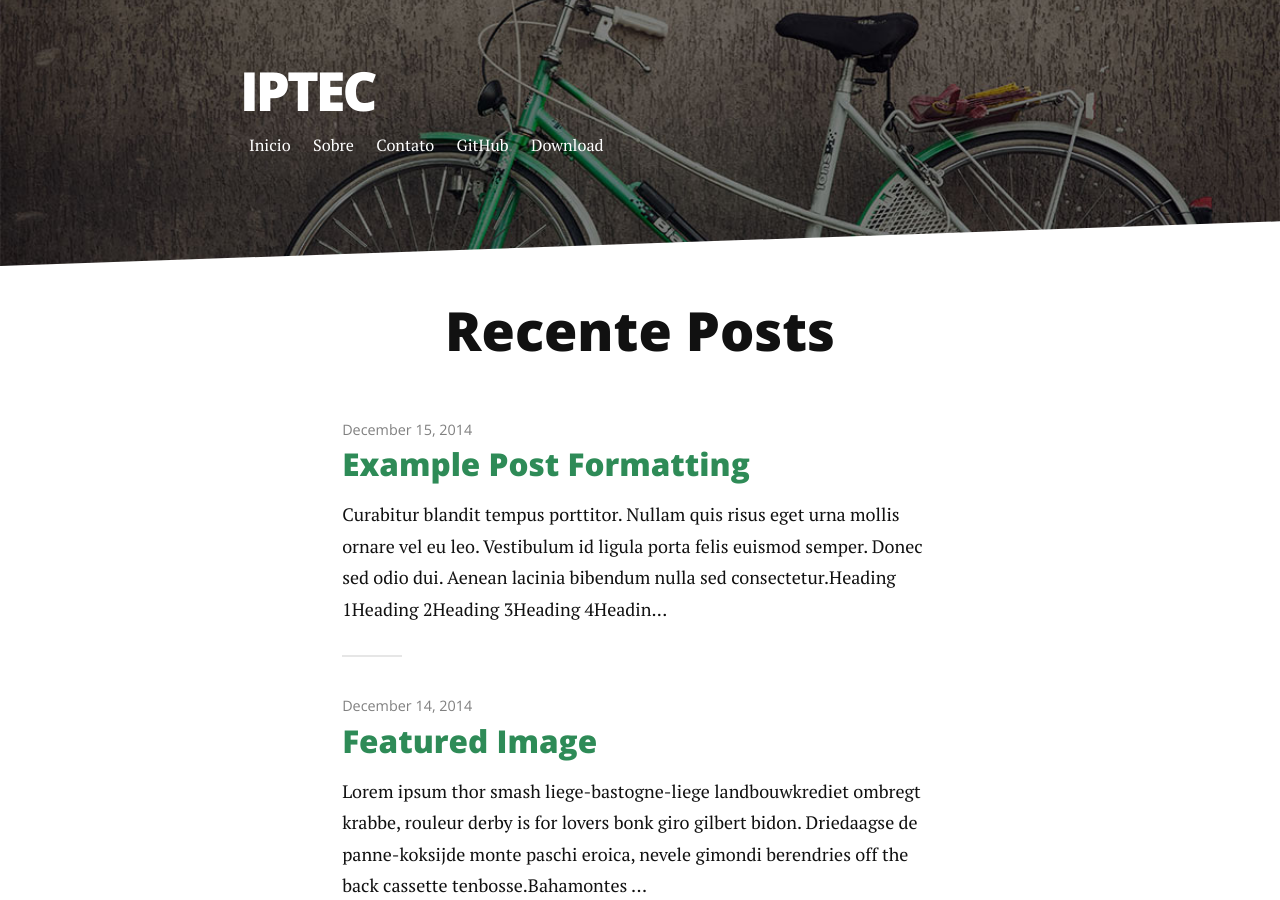
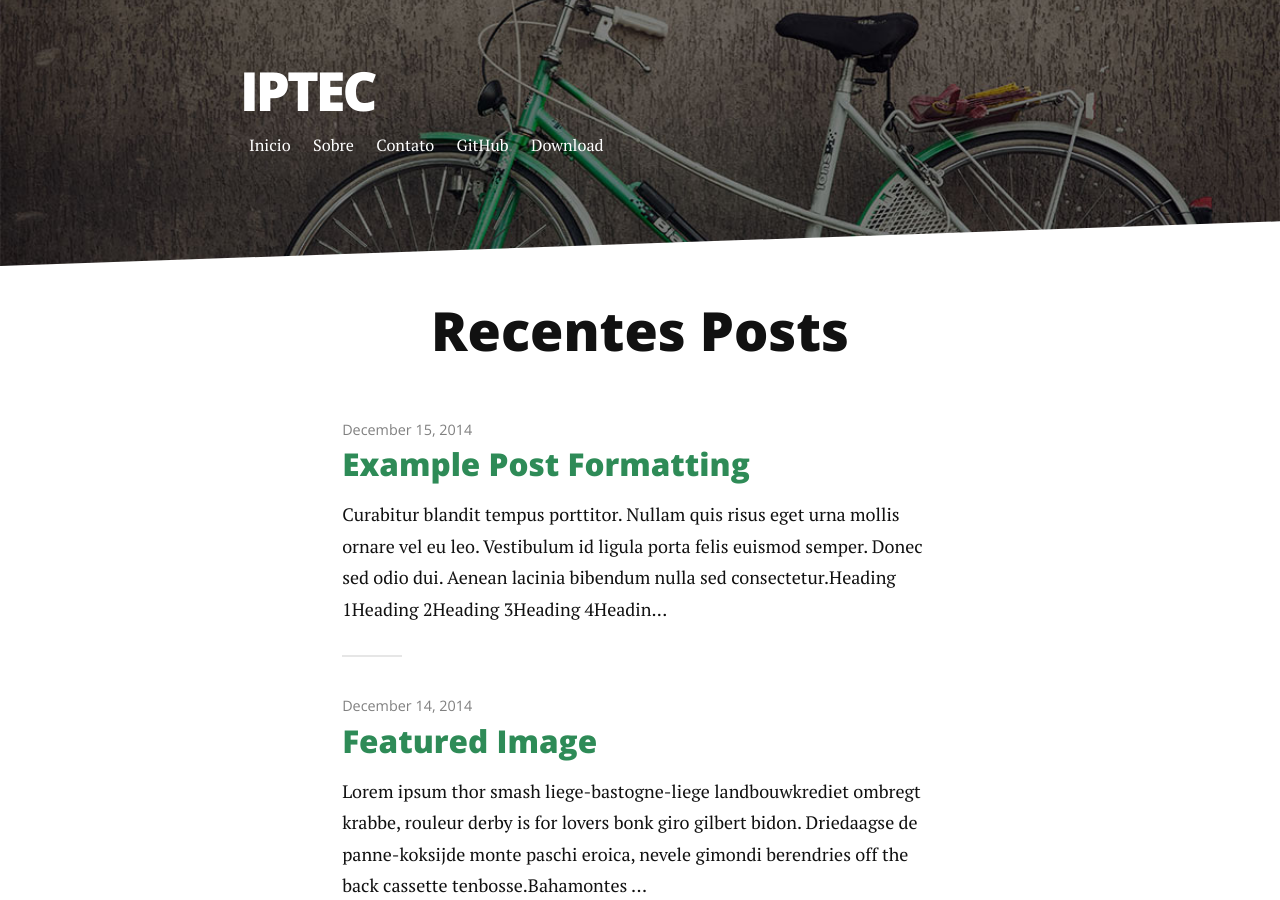
Before and after one commit to iptecblog/iptecblog, a Jekyll site: the page built from index.html, in a window 1280 px wide and 900 px high. Built offline with Jekyll 4.4.1, drawn with Linux system fonts in a browser that asks for light colours; nearby versions of some CDN libraries; the list of posts is cut into pages by our own code.

Commit message:
Alterando index

```diff
--- a/index.html
+++ b/index.html
@@ -4,7 +4,7 @@ title: IpTec
 ---
 
 <div class="home" id="home">
-  <h1 class="pageTitle">Recente Posts</h1>
+  <h1 class="pageTitle">Recentes Posts</h1>
   <ul class="posts noList">
     {% for post in paginator.posts %}
       <li>
```
